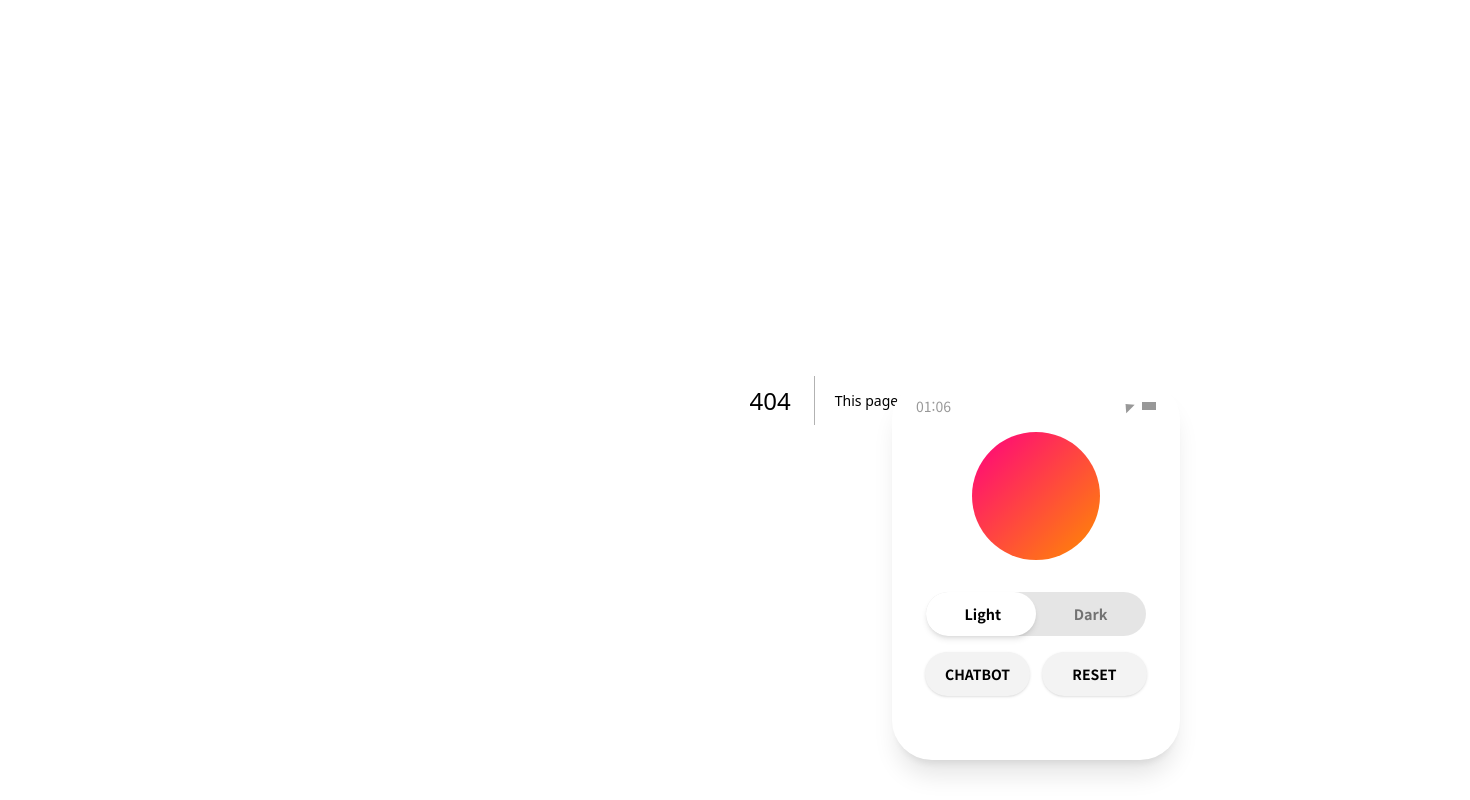
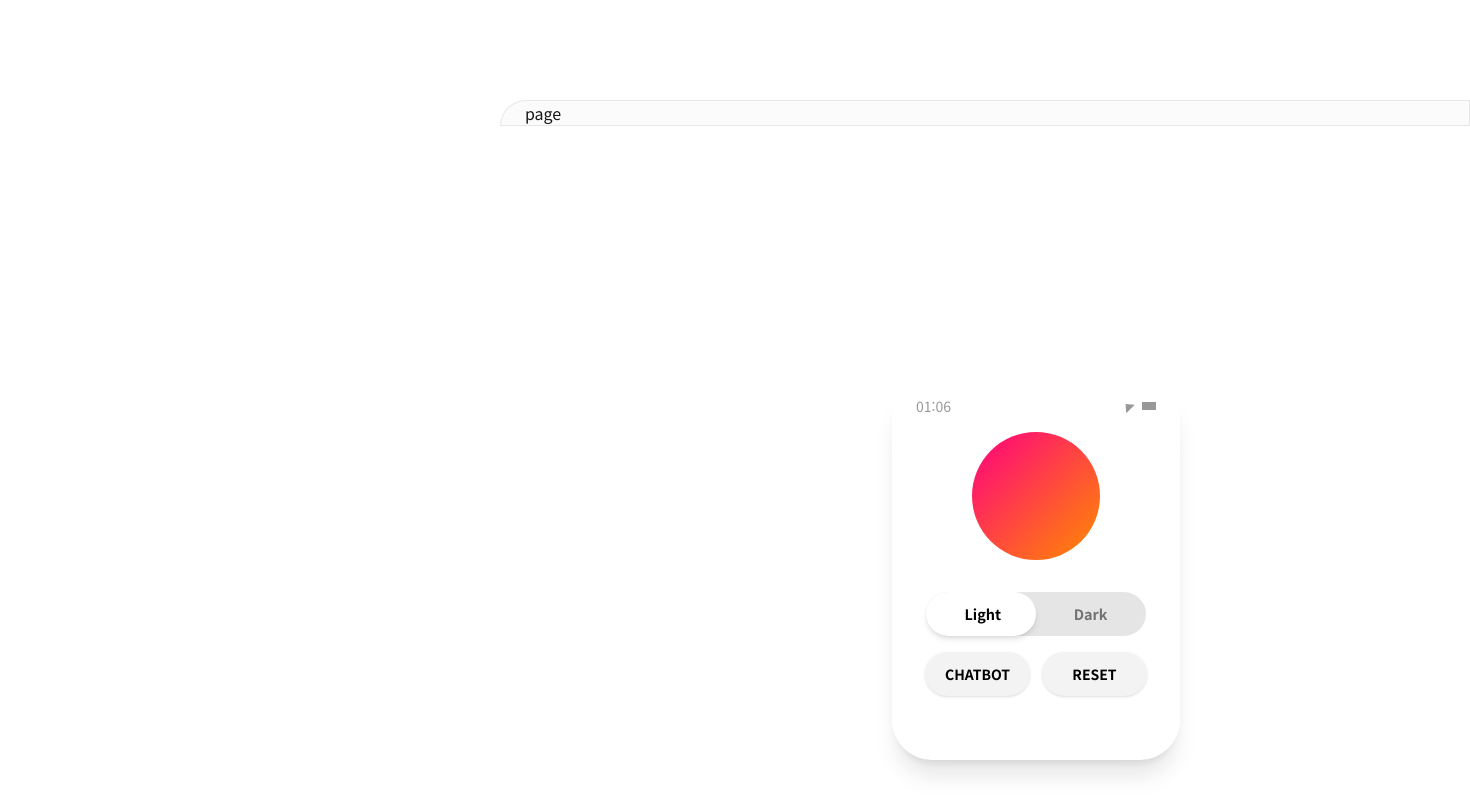
Before and after one commit to YouKnowThat-Park/WooSeokBot, a Next.js app in the folder front/: page /studyProject/ghostHouse in a window 1280 px wide. Before the commit this address had no page. Shown: the whole page, 1470 px wide, since content can reach past the window. Built offline with nearby package versions, Linux system fonts and the light colour scheme.

Commit message:
: feat : 다른 프로젝트들 초기 셋팅

```diff
--- /dev/null
+++ b/front/src/app/project/wooseokBot/page.tsx
@@ -0,0 +1,7 @@
+import React from "react";
+
+const WooSeokBot = () => {
+  return <div>page</div>;
+};
+
+export default WooSeokBot;
--- /dev/null
+++ b/front/src/app/studyProject/ghostHouse/page.tsx
@@ -0,0 +1,11 @@
+import React from "react";
+
+const page = () => {
+  return (
+    <div className="w-[970px] h-full mt-[100px] mb-[84px] bg-[#FBFBFB] rounded-tl-[45px] overflow-hidden px-6 border dark:border-black dark:bg-[#2e2e2e] dark:shadow-lg">
+      page
+    </div>
+  );
+};
+
+export default page;
--- /dev/null
+++ b/front/src/app/studyProject/horoscope/page.tsx
@@ -0,0 +1,11 @@
+import React from "react";
+
+const page = () => {
+  return (
+    <div className="w-[970px] h-full mt-[100px] mb-[84px] bg-[#FBFBFB] rounded-tl-[45px] overflow-hidden px-6 border dark:border-black dark:bg-[#2e2e2e] dark:shadow-lg">
+      page
+    </div>
+  );
+};
+
+export default page;
--- /dev/null
+++ b/front/src/app/studyProject/lolProject/page.tsx
@@ -0,0 +1,11 @@
+import React from "react";
+
+const page = () => {
+  return (
+    <div className="w-[970px] h-full mt-[100px] mb-[84px] bg-[#FBFBFB] rounded-tl-[45px] overflow-hidden px-6 border dark:border-black dark:bg-[#2e2e2e] dark:shadow-lg">
+      page
+    </div>
+  );
+};
+
+export default page;
--- /dev/null
+++ b/front/src/app/studyProject/mbti/page.tsx
@@ -0,0 +1,11 @@
+import React from "react";
+
+const page = () => {
+  return (
+    <div className="w-[970px] h-full mt-[100px] mb-[84px] bg-[#FBFBFB] rounded-tl-[45px] overflow-hidden px-6 border dark:border-black dark:bg-[#2e2e2e] dark:shadow-lg">
+      page
+    </div>
+  );
+};
+
+export default page;
--- /dev/null
+++ b/front/src/app/studyProject/pokemon/page.tsx
@@ -0,0 +1,11 @@
+import React from "react";
+
+const page = () => {
+  return (
+    <div className="w-[970px] h-full mt-[100px] mb-[84px] bg-[#FBFBFB] rounded-tl-[45px] overflow-hidden px-6 border dark:border-black dark:bg-[#2e2e2e] dark:shadow-lg">
+      page
+    </div>
+  );
+};
+
+export default page;
--- /dev/null
+++ b/front/src/app/studyProject/todoList/page.tsx
@@ -0,0 +1,11 @@
+import React from "react";
+
+const page = () => {
+  return (
+    <div className="w-[970px] h-full mt-[100px] mb-[84px] bg-[#FBFBFB] rounded-tl-[45px] overflow-hidden px-6 border dark:border-black dark:bg-[#2e2e2e] dark:shadow-lg">
+      page
+    </div>
+  );
+};
+
+export default page;
--- /dev/null
+++ b/front/src/app/studyProject/vairLeChemin/page.tsx
@@ -0,0 +1,11 @@
+import React from "react";
+
+const page = () => {
+  return (
+    <div className="w-[970px] h-full mt-[100px] mb-[84px] bg-[#FBFBFB] rounded-tl-[45px] overflow-hidden px-6 border dark:border-black dark:bg-[#2e2e2e] dark:shadow-lg">
+      page
+    </div>
+  );
+};
+
+export default page;
```
